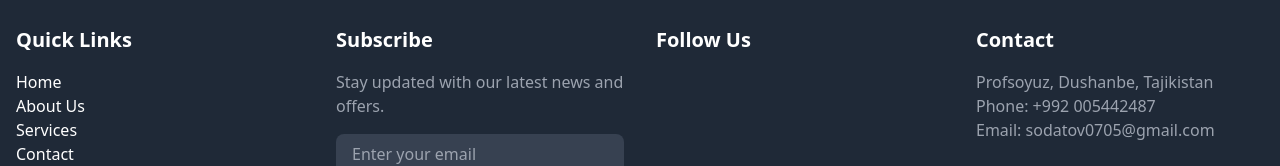
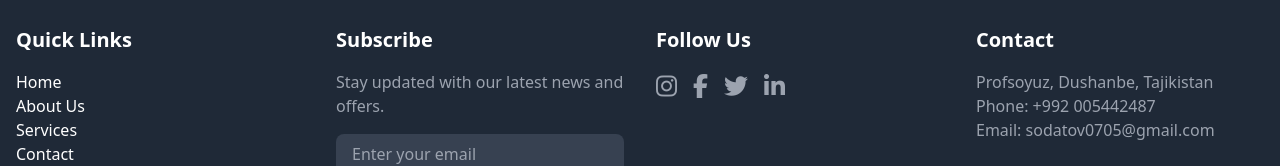
Before and after one commit to ParvizSodatov/myProject, a website: page src/last.html in a window 1280 px wide. Shown: the part 2322-2488 px from the top of the page. Drawn offline with nearby package versions, Linux system fonts and the light colour scheme; the site is published under a folder, as on GitHub Pages, so addresses that start at the root find nothing.

Commit message:
add changing

```diff
--- a/src/last.html
+++ b/src/last.html
@@ -4,7 +4,7 @@
     <meta charset="UTF-8">
     <meta name="viewport" content="width=device-width, initial-scale=1.0">
     <title>Document</title>
-    <link rel="stylesheet" href="/fontawesome-free-6.7.2-web/css/all.css">
+    <link rel="stylesheet" href="../fontawesome-free-6.7.2-web/css/all.css">
     <link rel="stylesheet" href="./output.css">
     <link href="https://unpkg.com/aos@2.3.1/dist/aos.css" rel="stylesheet">
 </head>
```
Also changed, not shown: src/index.html (+1 -1 lines), src/second.html (+1 -1 lines).
